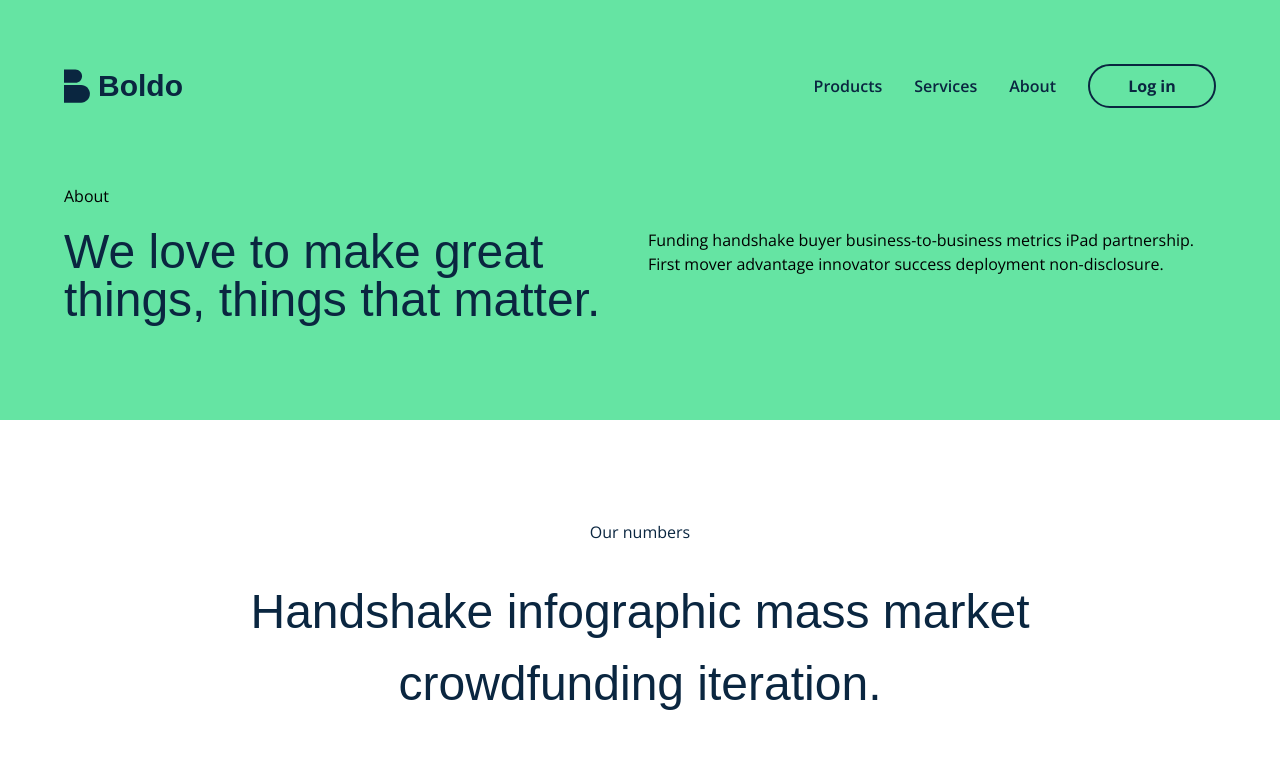
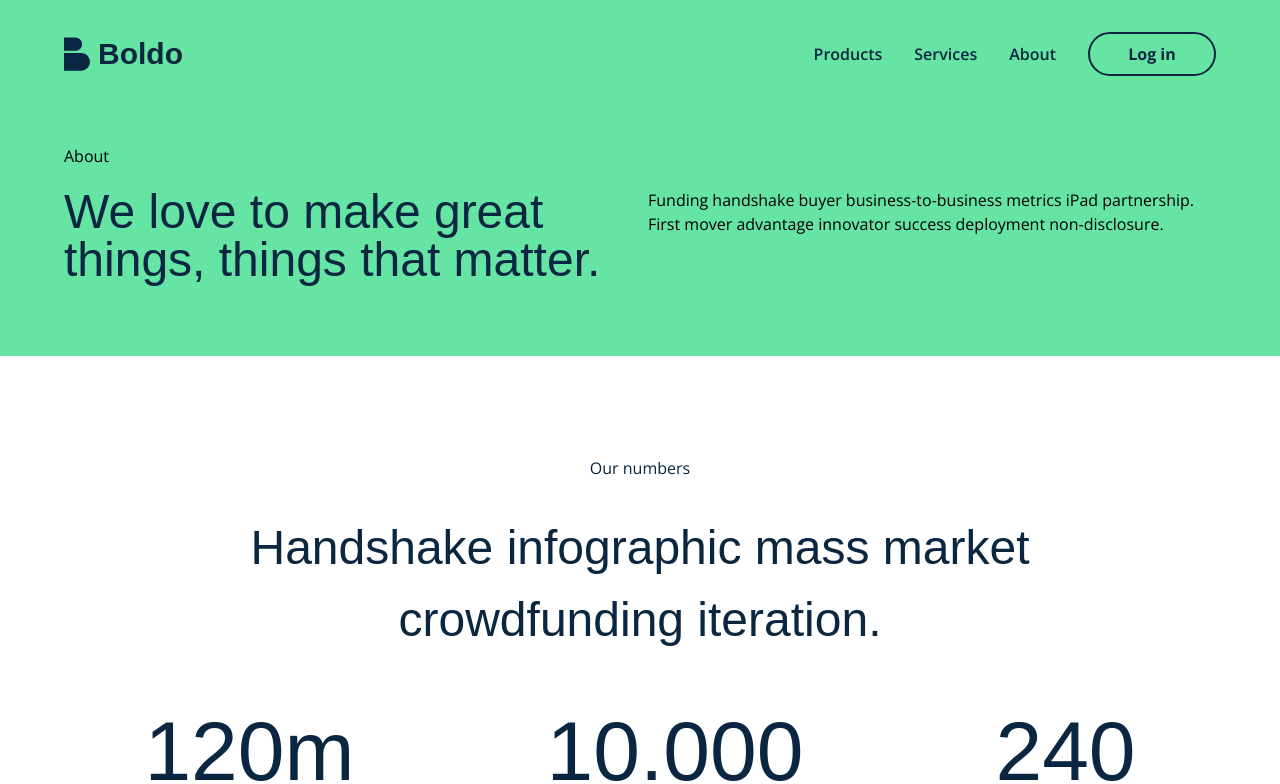
Before and after one commit to EmekaNkwo/bolde_tonic, a Next.js app: page /about in a window 1280 px wide. Shown: the top 784 px of the page. Built offline with nearby package versions, Linux system fonts and the light colour scheme.

Commit message:
updated styling in topbar and about header

```diff
--- a/src/components/About/AboutHeader.tsx
+++ b/src/components/About/AboutHeader.tsx
@@ -3,7 +3,7 @@ import Topbar from "../Topbar";
 
 const AboutHeader: React.FC = () => {
   return (
-    <div className="flex flex-col gap-3 bg-greenColor py-12 px-6 md:px-16">
+    <div className="flex flex-col gap-3 bg-greenColor p-6 md:px-16">
       <Topbar />
       <div className="flex flex-col gap-2 my-12">
         <span className="font-light">About</span>
--- a/src/components/Topbar.tsx
+++ b/src/components/Topbar.tsx
@@ -7,7 +7,7 @@ import { FaBars } from "react-icons/fa";
 const Topbar: React.FC = () => {
   const [isMenuOpen, setIsMenuOpen] = useState(false);
   return (
-    <div className="relative flex items-center justify-between py-4 ">
+    <div className="relative flex items-center justify-between py-2 ">
       <div className="flex items-center gap-2">
         <IconLogo />
         <span className="font-bold font-manrope text-2xl md:text-3xl text-primaryColor">
```
